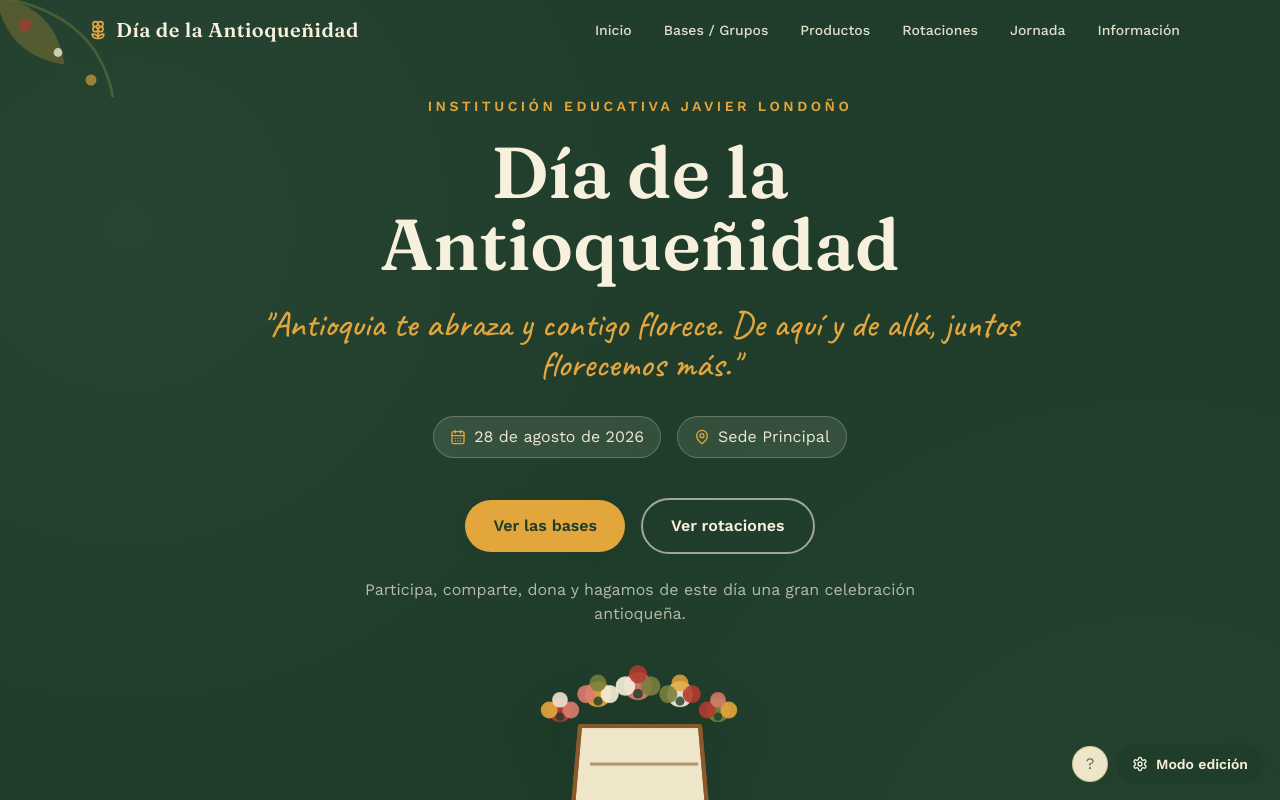
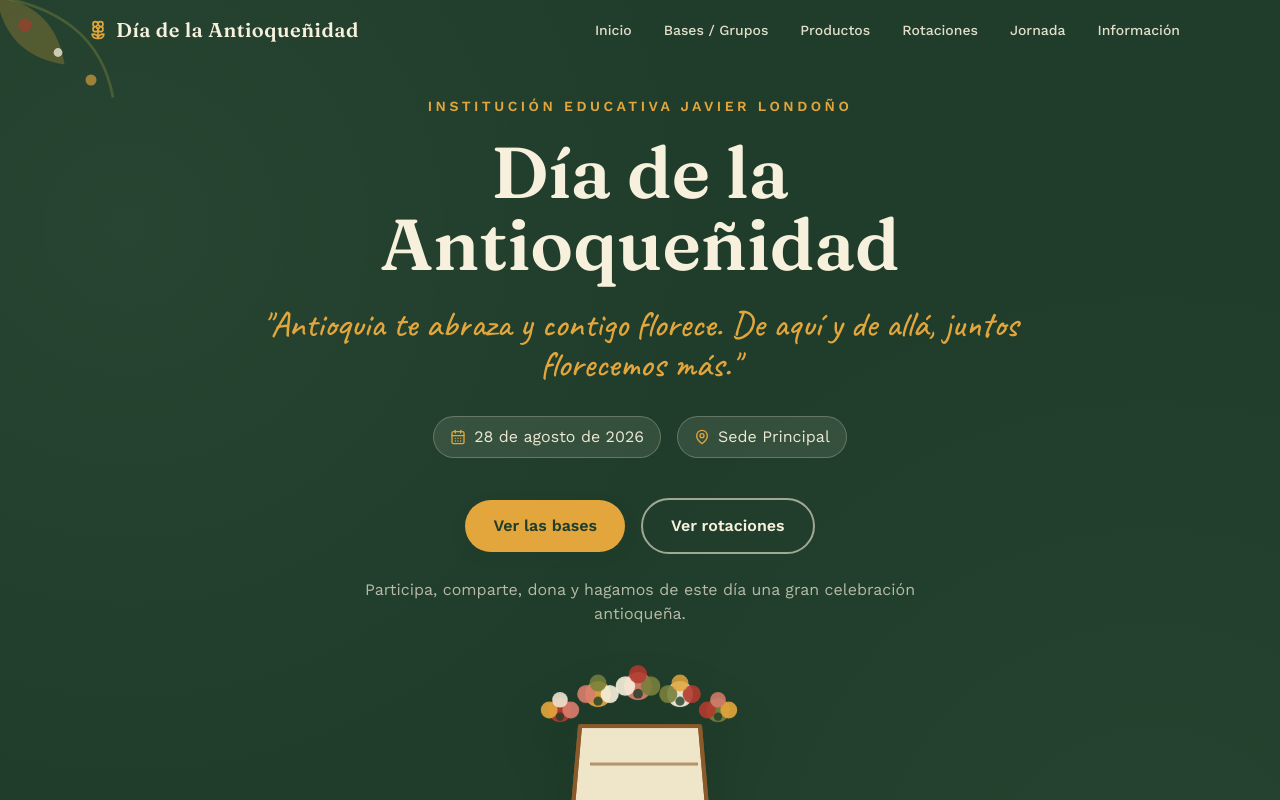
Before and after one commit to SamuelDiazS/AntioquiaJaviera, a React (Vite) app: page / in a window 1280 px wide. Shown: the top 800 px of the page. Built offline with nearby package versions, Linux system fonts and the light colour scheme.

Commit message:
Se remobio modo edición

```diff
--- a/src/App.jsx
+++ b/src/App.jsx
@@ -6,7 +6,6 @@ import RotationSection from './components/RotationSection.jsx'
 import TimelineSection from './components/TimelineSection.jsx'
 import InfoSection from './components/InfoSection.jsx'
 import Footer from './components/Footer.jsx'
-import AdminToggle from './components/AdminToggle.jsx'
 
 export default function App() {
   return (
@@ -21,7 +20,6 @@ export default function App() {
         <InfoSection />
       </main>
       <Footer />
-      <AdminToggle />
     </div>
   )
 }
--- a/src/components/AdminToggle.jsx
+++ /dev/null
@@ -1,55 +0,0 @@
-import { useState } from 'react'
-import { Settings, X, RotateCcw } from 'lucide-react'
-import { useAdmin } from '../context/AdminContext.jsx'
-
-export default function AdminToggle() {
-  const { adminMode, toggleAdminMode, resetAll, storageError } = useAdmin()
-  const [showInfo, setShowInfo] = useState(false)
-
-  return (
-    <div className="fixed bottom-4 right-4 z-[80] flex flex-col items-end gap-2">
-      {showInfo && (
-        <div className="bg-verde-oscuro text-crema text-xs sm:text-sm rounded-organico-2 shadow-card px-4 py-3 max-w-[260px]">
-          <p className="font-semibold mb-1">Modo edición local</p>
-          <p className="text-crema/80">
-            Activa este modo para editar precios y cargar imágenes de silletas. Los cambios se
-            guardan solo en este navegador (localStorage), listos para conectarse a un panel de
-            administración real más adelante.
-          </p>
-          {storageError && <p className="text-rosado mt-2">{storageError}</p>}
-          {adminMode && (
-            <button
-              type="button"
-              onClick={resetAll}
-              className="mt-3 inline-flex items-center gap-1.5 text-xs font-semibold bg-terracota px-3 py-1.5 rounded-full hover:bg-terracota/90"
-            >
-              <RotateCcw className="w-3.5 h-3.5" /> Restablecer cambios locales
-            </button>
-          )}
-        </div>
-      )}
-      <div className="flex items-center gap-2">
-        <button
-          type="button"
-          onClick={() => setShowInfo((v) => !v)}
-          className="w-9 h-9 rounded-full bg-crema-2 border border-verde-oliva/30 text-verde-oscuro/70 flex items-center justify-center shadow-soft hover:text-verde-oscuro"
-          aria-label="Información sobre el modo edición"
-        >
-          {showInfo ? <X className="w-4 h-4" /> : '?'}
-        </button>
-        <button
-          type="button"
-          onClick={toggleAdminMode}
-          className={`inline-flex items-center gap-2 rounded-full px-4 py-2.5 text-sm font-semibold shadow-card transition-colors ${
-            adminMode
-              ? 'bg-dorado text-verde-oscuro'
-              : 'bg-verde-oscuro text-crema hover:bg-verde-bosque'
-          }`}
-        >
-          <Settings className="w-4 h-4" />
-          {adminMode ? 'Edición activa' : 'Modo edición'}
-        </button>
-      </div>
-    </div>
-  )
-}
--- a/src/components/EditablePrice.jsx
+++ b/src/components/EditablePrice.jsx
@@ -1,63 +1,21 @@
-import { useState } from 'react'
-import { Pencil, Check } from 'lucide-react'
-import { useAdmin } from '../context/AdminContext.jsx'
 import { formatPrice, isPricePending } from '../utils/formatPrice.js'
 
 export default function EditablePrice({ priceKey, basePrice = 0, size = 'md' }) {
-  const { adminMode, getPrice, setPrice } = useAdmin()
-  const current = getPrice(priceKey, basePrice)
+  const current = basePrice
   const pending = isPricePending(current)
-  const [editing, setEditing] = useState(false)
-  const [draft, setDraft] = useState(current || '')
 
   const sizeClasses =
     size === 'sm' ? 'text-xs px-2 py-0.5' : 'text-xs sm:text-sm px-2.5 py-1'
 
-  function commit() {
-    const value = draft === '' ? 0 : Math.max(0, Number(draft))
-    setPrice(priceKey, Number.isNaN(value) ? 0 : value)
-    setEditing(false)
-  }
-
-  if (adminMode && editing) {
-    return (
-      <span className="inline-flex items-center gap-1">
-        <input
-          type="number"
-          min="0"
-          step="500"
-          autoFocus
-          value={draft}
-          onChange={(e) => setDraft(e.target.value)}
-          onKeyDown={(e) => e.key === 'Enter' && commit()}
-          onBlur={commit}
-          className={`w-24 rounded-full border border-dorado/60 ${sizeClasses} text-verde-oscuro focus:outline-none`}
-        />
-        <button
-          type="button"
-          onMouseDown={(e) => e.preventDefault()}
-          onClick={commit}
-          className="text-verde-oscuro/70 hover:text-verde-oscuro"
-          aria-label="Guardar precio"
-        >
-          <Check className="w-4 h-4" />
-        </button>
-      </span>
-    )
-  }
-
   return (
-    <button
-      type="button"
-      onClick={() => adminMode && setEditing(true)}
+    <span
       className={`inline-flex items-center gap-1 rounded-full font-semibold whitespace-nowrap ${sizeClasses} ${
         pending
           ? 'bg-verde-oliva/15 text-verde-oliva italic'
           : 'bg-terracota/10 text-terracota'
-      } ${adminMode ? 'cursor-pointer hover:ring-2 hover:ring-dorado/60' : 'cursor-default'}`}
+      }`}
     >
       {formatPrice(current)}
-      {adminMode && <Pencil className="w-3 h-3 opacity-60" aria-hidden="true" />}
-    </button>
+    </span>
   )
 }
--- a/src/components/SilletaFrame.jsx
+++ b/src/components/SilletaFrame.jsx
@@ -1,27 +1,12 @@
-import { useRef, useState } from 'react'
-import { ImageUp, Maximize2, X, Flower2, Trash2 } from 'lucide-react'
-import { useAdmin } from '../context/AdminContext.jsx'
+import { useState } from 'react'
+import { Maximize2, X, Flower2 } from 'lucide-react'
 
 export default function SilletaFrame({ groupId, defaultSrc, groupLabel }) {
-  const { adminMode, getImage, setImage, clearImage } = useAdmin()
   const [errored, setErrored] = useState(false)
   const [lightbox, setLightbox] = useState(false)
-  const inputRef = useRef(null)
 
-  const src = getImage(groupId, defaultSrc)
-  const hasCustomImage = src !== defaultSrc
-  const showPlaceholder = errored && !hasCustomImage
-
-  function handleFile(e) {
-    const file = e.target.files?.[0]
-    if (!file) return
-    const reader = new FileReader()
-    reader.onload = () => {
-      setImage(groupId, reader.result)
-      setErrored(false)
-    }
-    reader.readAsDataURL(file)
-  }
+  const src = defaultSrc
+  const showPlaceholder = errored
 
   return (
     <div className="relative">
@@ -56,40 +41,6 @@ export default function SilletaFrame({ groupId, defaultSrc, groupLabel }) {
         )}
       </div>
 
-      {adminMode && (
-        <div className="mt-2 flex items-center gap-2 flex-wrap">
-          <button
-            type="button"
-            onClick={() => inputRef.current?.click()}
-            className="inline-flex items-center gap-1.5 text-xs font-semibold bg-verde-oscuro text-crema px-3 py-1.5 rounded-full hover:bg-verde-bosque"
-          >
-            <ImageUp className="w-3.5 h-3.5" /> Cambiar imagen
-          </button>
-          {hasCustomImage && (
-            <button
-              type="button"
-              onClick={() => {
-                clearImage(groupId)
-                setErrored(false)
-              }}
-              className="inline-flex items-center gap-1.5 text-xs font-semibold bg-terracota/90 text-crema px-3 py-1.5 rounded-full hover:bg-terracota"
-            >
-              <Trash2 className="w-3.5 h-3.5" /> Quitar
-            </button>
-          )}
-          <input
-            ref={inputRef}
-            type="file"
-            accept="image/*"
-            className="hidden"
-            onChange={handleFile}
-          />
-          <p className="w-full text-[11px] text-verde-oscuro/60">
-            Ruta actual: <code>{defaultSrc}</code> · guardado solo en este navegador
-          </p>
-        </div>
-      )}
-
       {lightbox && !showPlaceholder && (
         <div
           className="fixed inset-0 z-[100] bg-verde-oscuro/90 flex items-center justify-center p-6"
--- a/src/context/AdminContext.jsx
+++ /dev/null
@@ -1,107 +0,0 @@
-import React, { createContext, useContext, useEffect, useMemo, useState, useCallback } from 'react'
-
-const STORAGE_KEY = 'antioquenidad-admin-v1'
-
-const AdminContext = createContext(null)
-
-function loadStoredData() {
-  if (typeof window === 'undefined') return { prices: {}, images: {} }
-  try {
-    const raw = window.localStorage.getItem(STORAGE_KEY)
-    if (!raw) return { prices: {}, images: {} }
-    const parsed = JSON.parse(raw)
-    return {
-      prices: parsed.prices || {},
-      images: parsed.images || {},
-    }
-  } catch (err) {
-    console.warn('No se pudo leer el almacenamiento local de administración:', err)
-    return { prices: {}, images: {} }
-  }
-}
-
-export function AdminProvider({ children }) {
-  const [adminMode, setAdminMode] = useState(false)
-  const [data, setData] = useState(loadStoredData)
-  const [storageError, setStorageError] = useState(null)
-
-  useEffect(() => {
-    try {
-      window.localStorage.setItem(STORAGE_KEY, JSON.stringify(data))
-      setStorageError(null)
-    } catch (err) {
-      console.warn('No se pudo guardar en el almacenamiento local:', err)
-      setStorageError(
-        'No se pudo guardar el último cambio en este navegador (posiblemente por espacio insuficiente).'
-      )
-    }
-  }, [data])
-
-  const toggleAdminMode = useCallback(() => setAdminMode((v) => !v), [])
-
-  const getPrice = useCallback(
-    (key, basePrice) => {
-      if (Object.prototype.hasOwnProperty.call(data.prices, key)) {
-        return data.prices[key]
-      }
-      return basePrice
-    },
-    [data.prices]
-  )
-
-  const setPrice = useCallback((key, value) => {
-    setData((prev) => ({
-      ...prev,
-      prices: { ...prev.prices, [key]: value },
-    }))
-  }, [])
-
-  const getImage = useCallback(
-    (groupId, fallback) => {
-      return data.images[groupId] || fallback
-    },
-    [data.images]
-  )
-
-  const setImage = useCallback((groupId, dataUrl) => {
-    setData((prev) => ({
-      ...prev,
-      images: { ...prev.images, [groupId]: dataUrl },
-    }))
-  }, [])
-
-  const clearImage = useCallback((groupId) => {
-    setData((prev) => {
-      const next = { ...prev.images }
-      delete next[groupId]
-      return { ...prev, images: next }
-    })
-  }, [])
-
-  const resetAll = useCallback(() => {
-    setData({ prices: {}, images: {} })
-  }, [])
-
-  const value = useMemo(
-    () => ({
-      adminMode,
-      toggleAdminMode,
-      getPrice,
-      setPrice,
-      getImage,
-      setImage,
-      clearImage,
-      resetAll,
-      storageError,
-    }),
-    [adminMode, toggleAdminMode, getPrice, setPrice, getImage, setImage, clearImage, resetAll, storageError]
-  )
-
-  return <AdminContext.Provider value={value}>{children}</AdminContext.Provider>
-}
-
-export function useAdmin() {
-  const ctx = useContext(AdminContext)
-  if (!ctx) throw new Error('useAdmin debe usarse dentro de <AdminProvider>')
-  return ctx
-}
--- a/src/main.jsx
+++ b/src/main.jsx
@@ -1,13 +1,10 @@
 import React from 'react'
 import ReactDOM from 'react-dom/client'
 import App from './App.jsx'
-import { AdminProvider } from './context/AdminContext.jsx'
 import './index.css'
 
 ReactDOM.createRoot(document.getElementById('root')).render(
   <React.StrictMode>
-    <AdminProvider>
-      <App />
-    </AdminProvider>
+    <App />
   </React.StrictMode>
 )
```
